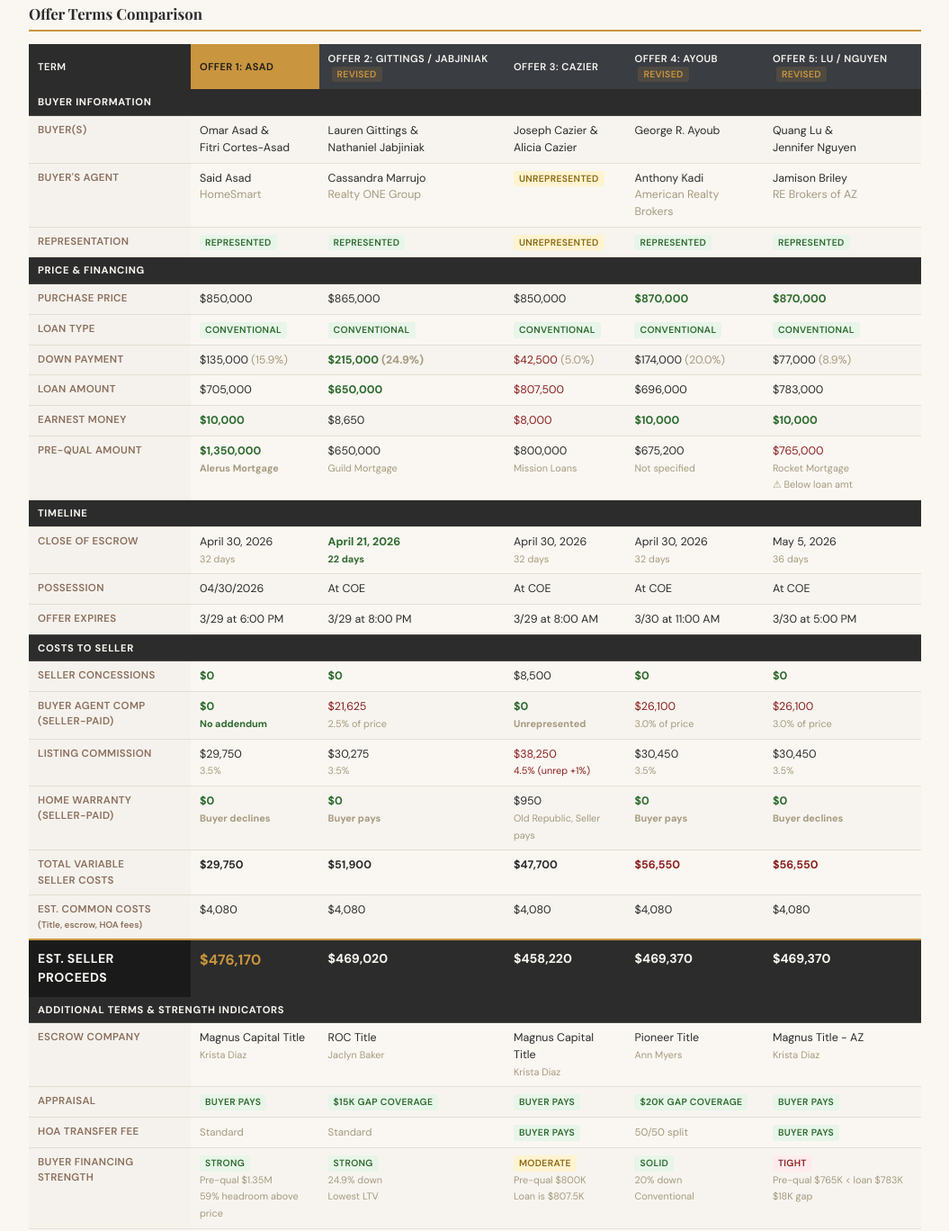
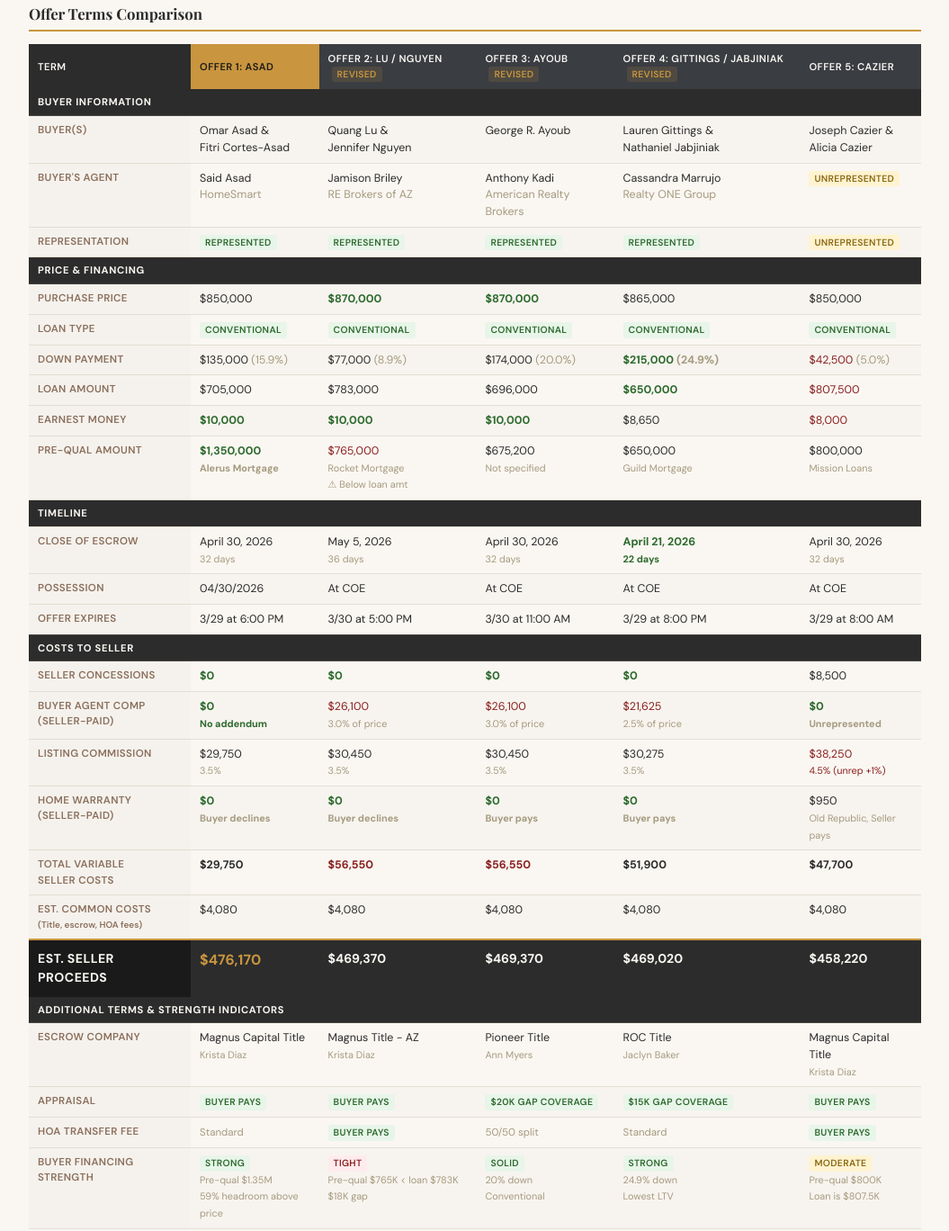
Before and after one commit to Joshhoganliveaz/liveaz-offers, a plain HTML site: page 1960-e-dava-dr/index.html in a window 1280 px wide. Shown: the part 559-1927 px from the top of the page at 90% size, without its empty margins (112-1167 px from the left). Drawn offline with nearby package versions, Linux system fonts and the light colour scheme.

Commit message:
Reorder table columns to match card ranking
Table now reads: Asad, Lu/Nguyen, Ayoub, Gittings, Cazier
matching the net-to-seller ranking shown in the cards above.

Co-Authored-By: Claude Opus 4.6 <noreply@anthropic.com>

```diff
--- a/1960-e-dava-dr/index.html
+++ b/1960-e-dava-dr/index.html
@@ -676,165 +676,146 @@
   <div class="swipe-hint">Swipe to compare all offers</div>
   <div class="table-scroll">
   <table class="comp-grid">
-    <thead>
-      <tr>
+    <thead><tr>
         <th>Term</th>
         <th class="best">Offer 1: Asad</th>
-        <th>Offer 2: Gittings / Jabjiniak <span class="tag tag-revised">Revised</span></th>
-        <th>Offer 3: Cazier</th>
-        <th>Offer 4: Ayoub <span class="tag tag-revised">Revised</span></th>
-        <th>Offer 5: Lu / Nguyen <span class="tag tag-revised">Revised</span></th>
+        <th>Offer 2: Lu / Nguyen <span class="tag tag-revised">Revised</span></th>
+        <th>Offer 3: Ayoub <span class="tag tag-revised">Revised</span></th>
+        <th>Offer 4: Gittings / Jabjiniak <span class="tag tag-revised">Revised</span></th>
+        <th>Offer 5: Cazier</th>
 </tr>
     </thead>
     <tbody>
       <!-- Buyer Info Section -->
-      <tr class="section-row"><td colspan="6">Buyer Information</td></tr>
-      <tr>
+      <tr class="section-row"><td colspan="6">Buyer Information</td></tr><tr>
         <td>Buyer(s)</td>
         <td>Omar Asad &amp;<br>Fitri Cortes-Asad</td>
+        <td>Quang Lu &amp;<br>Jennifer Nguyen</td>
+        <td>George R. Ayoub</td>
         <td>Lauren Gittings &amp;<br>Nathaniel Jabjiniak</td>
         <td>Joseph Cazier &amp;<br>Alicia Cazier</td>
-        <td>George R. Ayoub</td>
-        <td>Quang Lu &amp;<br>Jennifer Nguyen</td>
-      </tr>
-      <tr>
+</tr><tr>
         <td>Buyer's Agent</td>
         <td>Said Asad<br><span style="color:#A59A7F">HomeSmart</span></td>
+        <td>Jamison Briley<br><span style="color:#A59A7F">RE Brokers of AZ</span></td>
+        <td>Anthony Kadi<br><span style="color:#A59A7F">American Realty Brokers</span></td>
         <td>Cassandra Marrujo<br><span style="color:#A59A7F">Realty ONE Group</span></td>
         <td><span class="tag tag-gold">Unrepresented</span></td>
-        <td>Anthony Kadi<br><span style="color:#A59A7F">American Realty Brokers</span></td>
-        <td>Jamison Briley<br><span style="color:#A59A7F">RE Brokers of AZ</span></td>
-      </tr>
-      <tr>
+</tr><tr>
         <td>Representation</td>
         <td><span class="tag tag-green">Represented</span></td>
         <td><span class="tag tag-green">Represented</span></td>
-        <td><span class="tag tag-gold">Unrepresented</span></td>
         <td><span class="tag tag-green">Represented</span></td>
         <td><span class="tag tag-green">Represented</span></td>
+        <td><span class="tag tag-gold">Unrepresented</span></td>
 </tr>
 
       <!-- Price & Financing Section -->
-      <tr class="section-row"><td colspan="6">Price &amp; Financing</td></tr>
-      <tr>
+      <tr class="section-row"><td colspan="6">Price &amp; Financing</td></tr><tr>
         <td>Purchase Price</td>
-        <td class="money">$850,000</td>
-        <td class="money">$865,000</td>
         <td class="money">$850,000</td>
         <td class="money best-val">$870,000</td>
         <td class="money best-val">$870,000</td>
-      </tr>
-      <tr>
+        <td class="money">$865,000</td>
+        <td class="money">$850,000</td>
+</tr><tr>
         <td>Loan Type</td>
         <td><span class="tag tag-green">Conventional</span></td>
         <td><span class="tag tag-green">Conventional</span></td>
         <td><span class="tag tag-green">Conventional</span></td>
         <td><span class="tag tag-green">Conventional</span></td>
         <td><span class="tag tag-green">Conventional</span></td>
-      </tr>
-      <tr>
+</tr><tr>
         <td>Down Payment</td>
         <td class="money">$135,000 <span style="color:#A59A7F">(15.9%)</span></td>
+        <td class="money">$77,000 <span style="color:#A59A7F">(8.9%)</span></td>
+        <td class="money">$174,000 <span style="color:#A59A7F">(20.0%)</span></td>
         <td class="money best-val">$215,000 <span style="color:#A59A7F">(24.9%)</span></td>
         <td class="money worst-val">$42,500 <span style="color:#A59A7F">(5.0%)</span></td>
-        <td class="money">$174,000 <span style="color:#A59A7F">(20.0%)</span></td>
-        <td class="money">$77,000 <span style="color:#A59A7F">(8.9%)</span></td>
-      </tr>
-      <tr>
+</tr><tr>
         <td>Loan Amount</td>
         <td class="money">$705,000</td>
+        <td class="money">$783,000</td>
+        <td class="money">$696,000</td>
         <td class="money best-val">$650,000</td>
         <td class="money worst-val">$807,500</td>
-        <td class="money">$696,000</td>
-        <td class="money">$783,000</td>
-      </tr>
-      <tr>
+</tr><tr>
         <td>Earnest Money</td>
+        <td class="money best-val">$10,000</td>
+        <td class="money best-val">$10,000</td>
         <td class="money best-val">$10,000</td>
         <td class="money">$8,650</td>
         <td class="money worst-val">$8,000</td>
-        <td class="money best-val">$10,000</td>
-        <td class="money best-val">$10,000</td>
-      </tr>
-      <tr>
+</tr><tr>
         <td>Pre-Qual Amount</td>
         <td class="money best-val">$1,350,000<br><span style="color:#A59A7F;font-size:0.68rem">Alerus Mortgage</span></td>
+        <td class="money worst-val">$765,000<br><span style="color:#A59A7F;font-size:0.68rem">Rocket Mortgage<br>⚠ Below loan amt</span></td>
+        <td class="money">$675,200<br><span style="color:#A59A7F;font-size:0.68rem">Not specified</span></td>
         <td class="money">$650,000<br><span style="color:#A59A7F;font-size:0.68rem">Guild Mortgage</span></td>
         <td class="money">$800,000<br><span style="color:#A59A7F;font-size:0.68rem">Mission Loans</span></td>
-        <td class="money">$675,200<br><span style="color:#A59A7F;font-size:0.68rem">Not specified</span></td>
-        <td class="money worst-val">$765,000<br><span style="color:#A59A7F;font-size:0.68rem">Rocket Mortgage<br>⚠ Below loan amt</span></td>
 </tr>
 
       <!-- Timeline Section -->
-      <tr class="section-row"><td colspan="6">Timeline</td></tr>
-      <tr>
+      <tr class="section-row"><td colspan="6">Timeline</td></tr><tr>
         <td>Close of Escrow</td>
+        <td>April 30, 2026<br><span style="color:#A59A7F;font-size:0.68rem">32 days</span></td>
+        <td>May 5, 2026<br><span style="color:#A59A7F;font-size:0.68rem">36 days</span></td>
         <td>April 30, 2026<br><span style="color:#A59A7F;font-size:0.68rem">32 days</span></td>
         <td class="best-val">April 21, 2026<br><span style="font-size:0.68rem">22 days</span></td>
         <td>April 30, 2026<br><span style="color:#A59A7F;font-size:0.68rem">32 days</span></td>
-        <td>April 30, 2026<br><span style="color:#A59A7F;font-size:0.68rem">32 days</span></td>
-        <td>May 5, 2026<br><span style="color:#A59A7F;font-size:0.68rem">36 days</span></td>
-      </tr>
-      <tr>
+</tr><tr>
         <td>Possession</td>
         <td>04/30/2026</td>
         <td>At COE</td>
         <td>At COE</td>
         <td>At COE</td>
         <td>At COE</td>
-      </tr>
-      <tr>
+</tr><tr>
         <td>Offer Expires</td>
         <td>3/29 at 6:00 PM</td>
+        <td>3/30 at 5:00 PM</td>
+        <td>3/30 at 11:00 AM</td>
         <td>3/29 at 8:00 PM</td>
         <td>3/29 at 8:00 AM</td>
-        <td>3/30 at 11:00 AM</td>
-        <td>3/30 at 5:00 PM</td>
 </tr>
 
       <!-- Costs to Seller Section -->
-      <tr class="section-row"><td colspan="6">Costs to Seller</td></tr>
-      <tr>
+      <tr class="section-row"><td colspan="6">Costs to Seller</td></tr><tr>
         <td>Seller Concessions</td>
         <td class="money best-val">$0</td>
         <td class="money best-val">$0</td>
-        <td class="money">$8,500</td>
         <td class="money best-val">$0</td>
         <td class="money best-val">$0</td>
-      </tr>
-      <tr>
+        <td class="money">$8,500</td>
+</tr><tr>
         <td>Buyer Agent Comp<br>(Seller-Paid)</td>
         <td class="money best-val">$0<br><span style="font-size:0.68rem">No addendum</span></td>
+        <td class="money worst-val">$26,100<br><span style="color:#A59A7F;font-size:0.68rem">3.0% of price</span></td>
+        <td class="money worst-val">$26,100<br><span style="color:#A59A7F;font-size:0.68rem">3.0% of price</span></td>
         <td class="money worst-val">$21,625<br><span style="color:#A59A7F;font-size:0.68rem">2.5% of price</span></td>
         <td class="money best-val">$0<br><span style="color:#A59A7F;font-size:0.68rem">Unrepresented</span></td>
-        <td class="money worst-val">$26,100<br><span style="color:#A59A7F;font-size:0.68rem">3.0% of price</span></td>
-        <td class="money worst-val">$26,100<br><span style="color:#A59A7F;font-size:0.68rem">3.0% of price</span></td>
-      </tr>
-      <tr>
+</tr><tr>
         <td>Listing Commission</td>
         <td class="money">$29,750<br><span style="color:#A59A7F;font-size:0.68rem">3.5%</span></td>
+        <td class="money">$30,450<br><span style="color:#A59A7F;font-size:0.68rem">3.5%</span></td>
+        <td class="money">$30,450<br><span style="color:#A59A7F;font-size:0.68rem">3.5%</span></td>
         <td class="money">$30,275<br><span style="color:#A59A7F;font-size:0.68rem">3.5%</span></td>
         <td class="money worst-val">$38,250<br><span style="font-size:0.68rem">4.5% (unrep +1%)</span></td>
-        <td class="money">$30,450<br><span style="color:#A59A7F;font-size:0.68rem">3.5%</span></td>
-        <td class="money">$30,450<br><span style="color:#A59A7F;font-size:0.68rem">3.5%</span></td>
-      </tr>
-      <tr>
+</tr><tr>
         <td>Home Warranty<br>(Seller-Paid)</td>
         <td class="money best-val">$0<br><span style="color:#A59A7F;font-size:0.68rem">Buyer declines</span></td>
+        <td class="money best-val">$0<br><span style="color:#A59A7F;font-size:0.68rem">Buyer declines</span></td>
+        <td class="money best-val">$0<br><span style="color:#A59A7F;font-size:0.68rem">Buyer pays</span></td>
         <td class="money best-val">$0<br><span style="color:#A59A7F;font-size:0.68rem">Buyer pays</span></td>
         <td class="money">$950<br><span style="color:#A59A7F;font-size:0.68rem">Old Republic, Seller pays</span></td>
-        <td class="money best-val">$0<br><span style="color:#A59A7F;font-size:0.68rem">Buyer pays</span></td>
-        <td class="money best-val">$0<br><span style="color:#A59A7F;font-size:0.68rem">Buyer declines</span></td>
-      </tr>
-      <tr>
+</tr><tr>
         <td>Total Variable<br>Seller Costs</td>
         <td class="money" style="font-weight:700">$29,750</td>
+        <td class="money worst-val" style="font-weight:700">$56,550</td>
+        <td class="money worst-val" style="font-weight:700">$56,550</td>
         <td class="money" style="font-weight:700">$51,900</td>
         <td class="money" style="font-weight:700">$47,700</td>
-        <td class="money worst-val" style="font-weight:700">$56,550</td>
-        <td class="money worst-val" style="font-weight:700">$56,550</td>
-      </tr>
-      <tr>
+</tr><tr>
         <td>Est. Common Costs<br><span style="font-size:0.62rem;text-transform:none;letter-spacing:0">(Title, escrow, HOA fees)</span></td>
         <td class="money">$4,080</td>
         <td class="money">$4,080</td>
@@ -847,43 +828,47 @@
       <tr class="total-row">
         <td>Est. Seller Proceeds</td>
         <td class="table-proceeds" data-net="816170" style="color:var(--gold);font-size:1rem">$476,170</td>
+        <td class="table-proceeds" data-net="809370">$469,370</td>
+        <td class="table-proceeds" data-net="809370">$469,370</td>
         <td class="table-proceeds" data-net="809020">$469,020</td>
         <td class="table-proceeds" data-net="798220">$458,220</td>
-        <td class="table-proceeds" data-net="809370">$469,370</td>
-        <td class="table-proceeds" data-net="809370">$469,370</td>
 </tr>
 
       <!-- Additional Terms -->
-      <tr class="section-row"><td colspan="6">Additional Terms &amp; Strength Indicators</td></tr>
-      <tr>
+      <tr class="section-row"><td colspan="6">Additional Terms &amp; Strength Indicators</td></tr><tr>
         <td>Escrow Company</td>
         <td>Magnus Capital Title<br><span style="color:#A59A7F;font-size:0.68rem">Krista Diaz</span></td>
+        <td>Magnus Title - AZ<br><span style="color:#A59A7F;font-size:0.68rem">Krista Diaz</span></td>
+        <td>Pioneer Title<br><span style="color:#A59A7F;font-size:0.68rem">Ann Myers</span></td>
         <td>ROC Title<br><span style="color:#A59A7F;font-size:0.68rem">Jaclyn Baker</span></td>
         <td>Magnus Capital Title<br><span style="color:#A59A7F;font-size:0.68rem">Krista Diaz</span></td>
-        <td>Pioneer Title<br><span style="color:#A59A7F;font-size:0.68rem">Ann Myers</span></td>
-        <td>Magnus Title - AZ<br><span style="color:#A59A7F;font-size:0.68rem">Krista Diaz</span></td>
-      </tr>
-      <tr>
+</tr><tr>
         <td>Appraisal</td>
         <td><span class="tag tag-green">Buyer pays</span></td>
+        <td><span class="tag tag-green">Buyer pays</span></td>
+        <td><span class="tag tag-green">$20K gap coverage</span></td>
         <td><span class="tag tag-green">$15K gap coverage</span></td>
         <td><span class="tag tag-green">Buyer pays</span></td>
-        <td><span class="tag tag-green">$20K gap coverage</span></td>
-        <td><span class="tag tag-green">Buyer pays</span></td>
-      </tr>
-      <tr>
+</tr><tr>
         <td>HOA Transfer Fee</td>
-        <td><span style="color:#A59A7F;font-size:0.72rem">Standard</span></td>
         <td><span style="color:#A59A7F;font-size:0.72rem">Standard</span></td>
         <td><span class="tag tag-green">Buyer pays</span></td>
         <td><span style="color:#A59A7F;font-size:0.72rem">50/50 split</span></td>
+        <td><span style="color:#A59A7F;font-size:0.72rem">Standard</span></td>
         <td><span class="tag tag-green">Buyer pays</span></td>
-      </tr>
-      <tr>
+</tr><tr>
         <td>Buyer Financing<br>Strength</td>
         <td>
         <span class="tag tag-green">Strong</span><br>
         <span style="font-size:0.68rem;color:var(--sand)">Pre-qual $1.35M<br>59% headroom above price</span>
+        </td>
+        <td>
+        <span class="tag tag-red">Tight</span><br>
+        <span style="font-size:0.68rem;color:var(--sand)">Pre-qual $765K &lt; loan $783K<br>$18K gap</span>
+        </td>
+        <td>
+        <span class="tag tag-green">Solid</span><br>
+        <span style="font-size:0.68rem;color:var(--sand)">20% down<br>Conventional</span>
         </td>
         <td>
         <span class="tag tag-green">Strong</span><br>
@@ -892,14 +877,6 @@
         <td>
         <span class="tag tag-gold">Moderate</span><br>
         <span style="font-size:0.68rem;color:var(--sand)">Pre-qual $800K<br>Loan is $807.5K</span>
-        </td>
-        <td>
-          <span class="tag tag-green">Solid</span><br>
-          <span style="font-size:0.68rem;color:var(--sand)">20% down<br>Conventional</span>
-        </td>
-        <td>
-          <span class="tag tag-red">Tight</span><br>
-          <span style="font-size:0.68rem;color:var(--sand)">Pre-qual $765K &lt; loan $783K<br>$18K gap</span>
         </td>
 </tr>
     </tbody>
```
Lines whose indentation alone changed are shown as unchanged.
